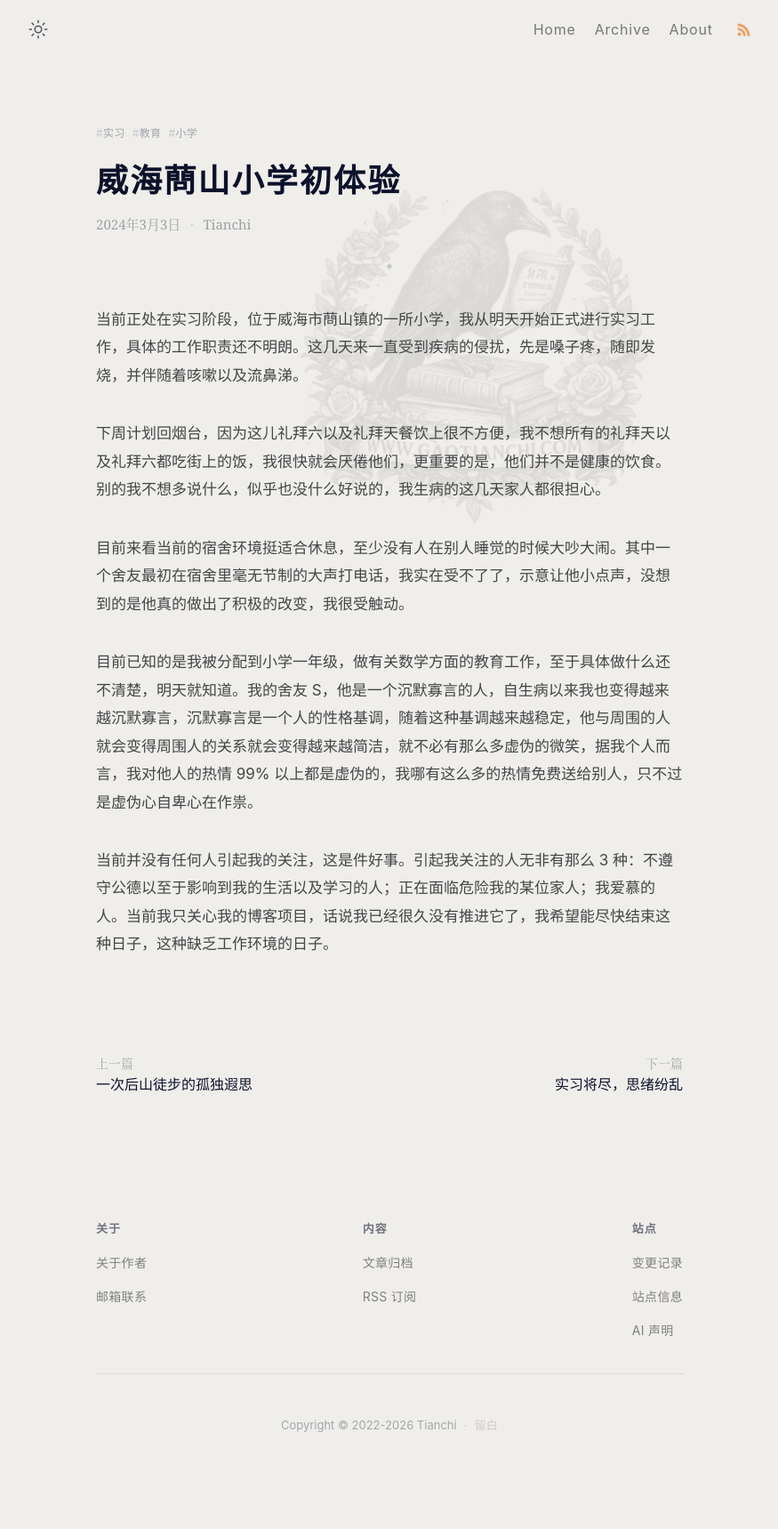
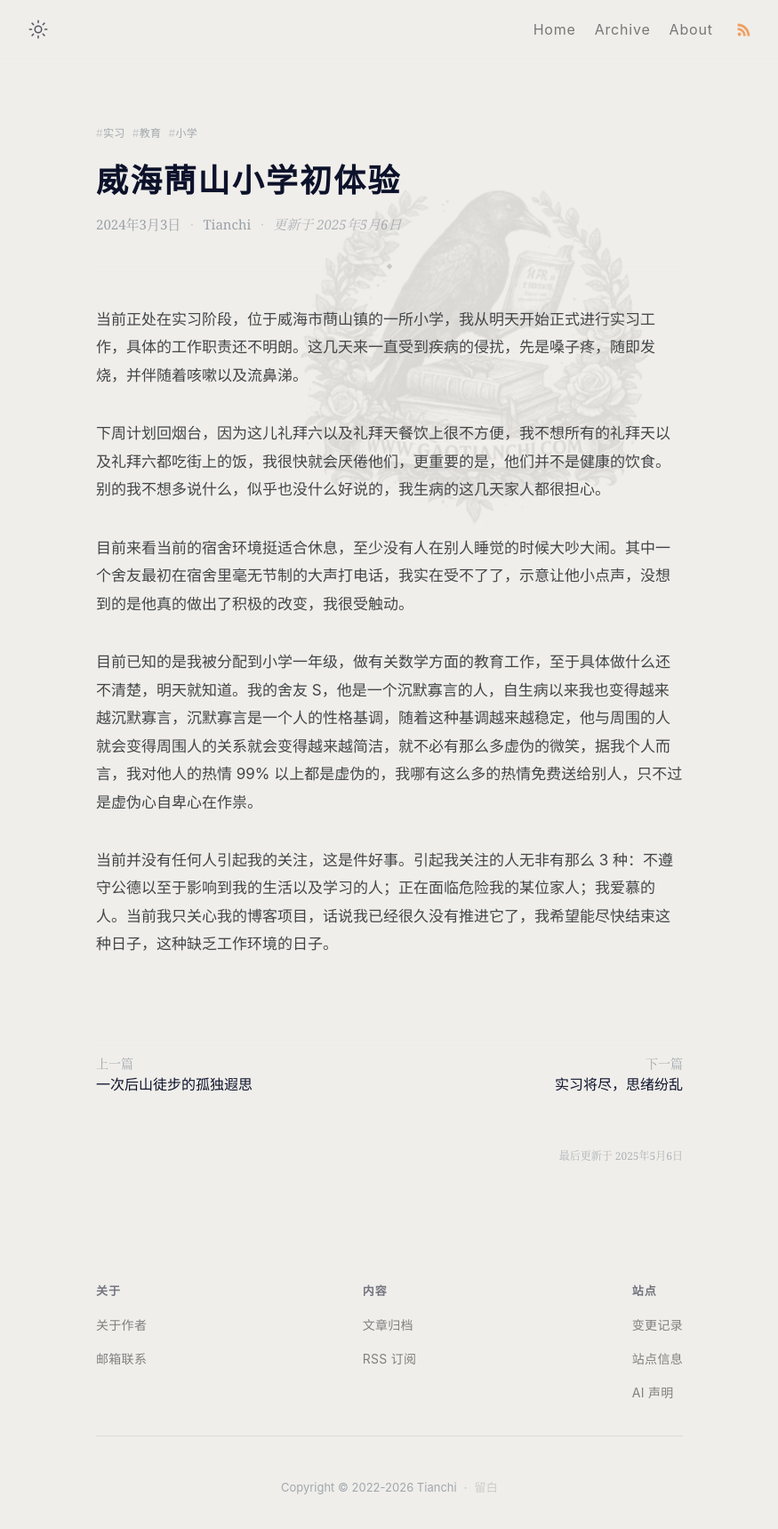
Before and after one commit to gaotianchi/gaotianchi.github.io, a Jekyll site: the page built from _posts/2024-03-03-first-impressions-at-weihaishan-primary-school/2024-03-03-first-impressions-at-weihaishan-primary-school.md, in a window 1280 px wide. Shown: the whole page at 89% size, without its empty margins (202-1077 px from the left). Built offline with Jekyll 4.4.1, drawn with Linux system fonts in a browser that asks for light colours; before the commit the page ends 1649 px from its top, so only the background shows below that.

Commit message:
feat(layout): 统一内容页底部信息栏——最后更新时间 + AI 标识
- 新增 _includes/content-footer.html，显示最后更新时间和 AI 辅助标识
- 三个内容模板（page/post/poem）统一引用该 include
- 全站模板将 modified 切换为 lastmod，统一时间戳字段
- 新增 .ai-notice 样式

Co-Authored-By: Claude Fable 5 <noreply@anthropic.com>

```diff
--- /dev/null
+++ b/_includes/content-footer.html
@@ -0,0 +1,11 @@
+{%- assign displayed_time = page.lastmod | default: page.date -%}
+{%- if displayed_time or page.ai_generated -%}
+<div class="page-lastmod">
+  {%- if displayed_time -%}
+  <span>最后更新于 {{ displayed_time | date: "%Y年%-m月%-d日" }}</span>
+  {%- endif -%}
+  {%- if page.ai_generated -%}
+  <span class="ai-notice">&middot; 本文部分内容由 AI 辅助生成</span>
+  {%- endif -%}
+</div>
+{%- endif -%}
--- a/_layouts/page.html
+++ b/_layouts/page.html
@@ -5,7 +5,4 @@ layout: default
   <h1 class="header-title center" itemprop="headline">{{ page.title | escape }}.</h1>
 </header>
 {% include anchor_headings.html html=content anchorClass="anchor-head" anchorBody="#" beforeHeading=true h_min=4 h_max=4 %}
-{%- assign displayed_time = page.lastmod | default: page.date -%}
-{%- if displayed_time -%}
-<div class="page-lastmod">最后更新于 {{ displayed_time | date: "%Y年%-m月%-d日" }}</div>
-{%- endif -%}
+{% include content-footer.html %}
--- a/_layouts/poem.html
+++ b/_layouts/poem.html
@@ -20,7 +20,7 @@ layout: default
       <span itemprop="author" itemscope itemtype="https://schema.org/Person">
         <span itemprop="name">{{ site.author.name }}</span>
       </span>
-      <time hidden datetime="{{ page.modified | date_to_xmlschema }}" itemprop="dateModified">{{ page.modified | date: "%Y年%-m月%-d日" }}</time>
+      <time hidden datetime="{{ page.lastmod | date_to_xmlschema }}" itemprop="dateModified">{{ page.lastmod | date: "%Y年%-m月%-d日" }}</time>
     </div>
     {% endif %}
   </header>
@@ -33,3 +33,5 @@ layout: default
 {% if page.next or page.previous %}
 {% include navigation.html %}
 {% endif %}
+
+{% include content-footer.html %}
--- a/_layouts/post.html
+++ b/_layouts/post.html
@@ -21,11 +21,11 @@ layout: default
         <span itemprop="author" itemscope itemtype="https://schema.org/Person">
           <span itemprop="name">{{ site.author.name }}</span>
         </span>
-        {% if page.modified %}
+        {% if page.lastmod %}
         <span class="post-meta-sep">&middot;</span>
-        <span class="post-meta-modified">更新于 {{ page.modified | date: "%Y年%-m月%-d日" }}</span>
+        <span class="post-meta-modified">更新于 {{ page.lastmod | date: "%Y年%-m月%-d日" }}</span>
         {% endif %}
-        <time hidden datetime="{{ page.modified | date_to_xmlschema }}" itemprop="dateModified">{{ page.modified | date: "%Y年%-m月%-d日" }}</time>
+        <time hidden datetime="{{ page.lastmod | date_to_xmlschema }}" itemprop="dateModified">{{ page.lastmod | date: "%Y年%-m月%-d日" }}</time>
         <span hidden itemprop="publisher" itemtype="Person">{{ site.author.name }}</span>
         <span hidden itemprop="image">{{ page.image | absolute_url }}</span>
         <span hidden itemprop="mainEntityOfPage">{{ page.description | escape }}</span>
@@ -68,6 +68,8 @@ layout: default
 {% if page.next or page.previous %}
 {% include navigation.html %}
 {% endif %}
+
+{% include content-footer.html %}
 
 <script>
 // Watermark — random position + rotation within .post-top area
--- a/_sass/klise/_post.scss
+++ b/_sass/klise/_post.scss
@@ -299,6 +299,10 @@
     margin-top: 2rem;
     text-align: left;
   }
+}
+
+.ai-notice {
+  opacity: 0.7;
 }
 
 // Changelog table
```
